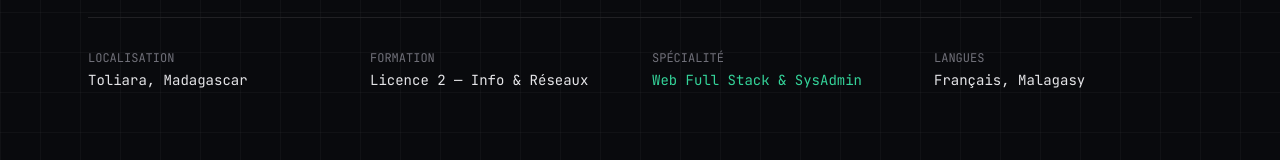
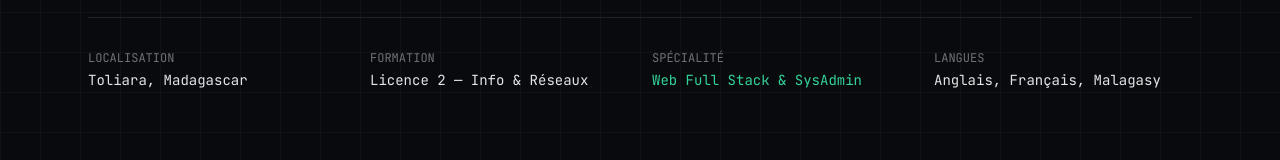
Before and after one commit to JosinahRaoulson/JosinahRaoulson.github.io, a plain HTML site: page index.html in a window 1280 px wide. Shown: the part 573-733 px from the top of the page. Drawn offline with nearby package versions, Linux system fonts and the light colour scheme.

Commit message:
Update languages listed in index.html

```diff
--- a/index.html
+++ b/index.html
@@ -107,7 +107,7 @@
         </div>
         <div>
           <p class="text-xs text-zinc-500">LANGUES</p>
-          <p class="text-sm text-zinc-200 mt-1">Français, Malagasy</p>
+          <p class="text-sm text-zinc-200 mt-1">Anglais, Français, Malagasy</p>
         </div>
       </div>
     </div>
```
